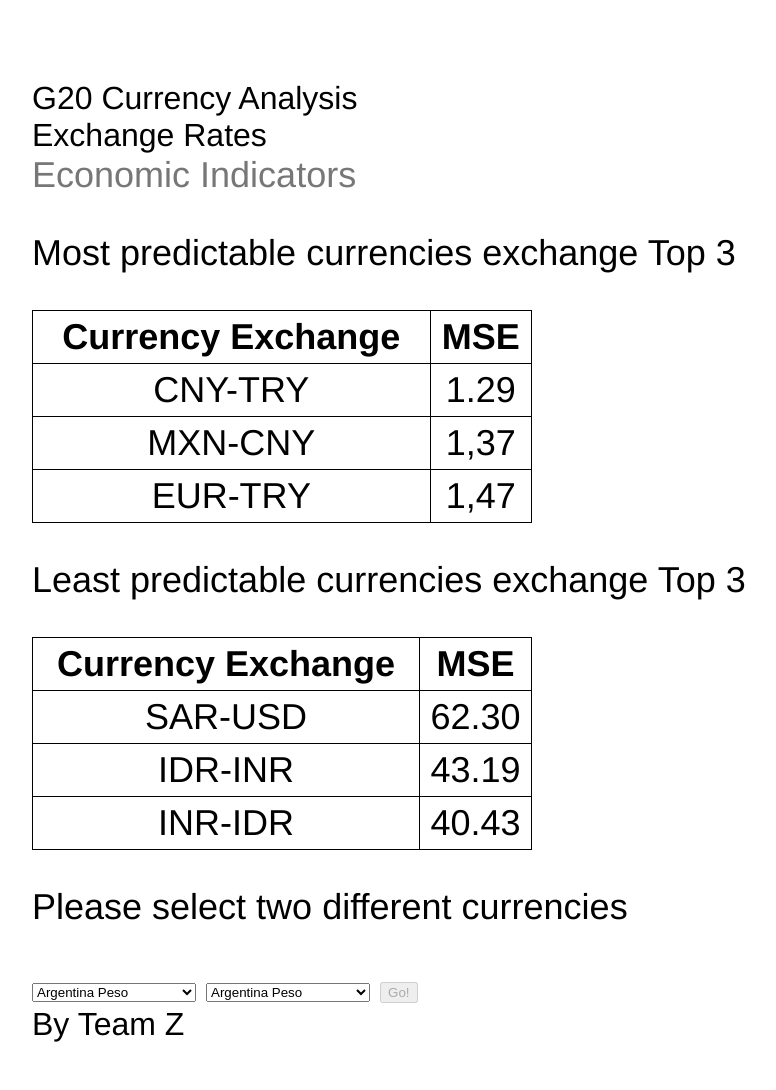
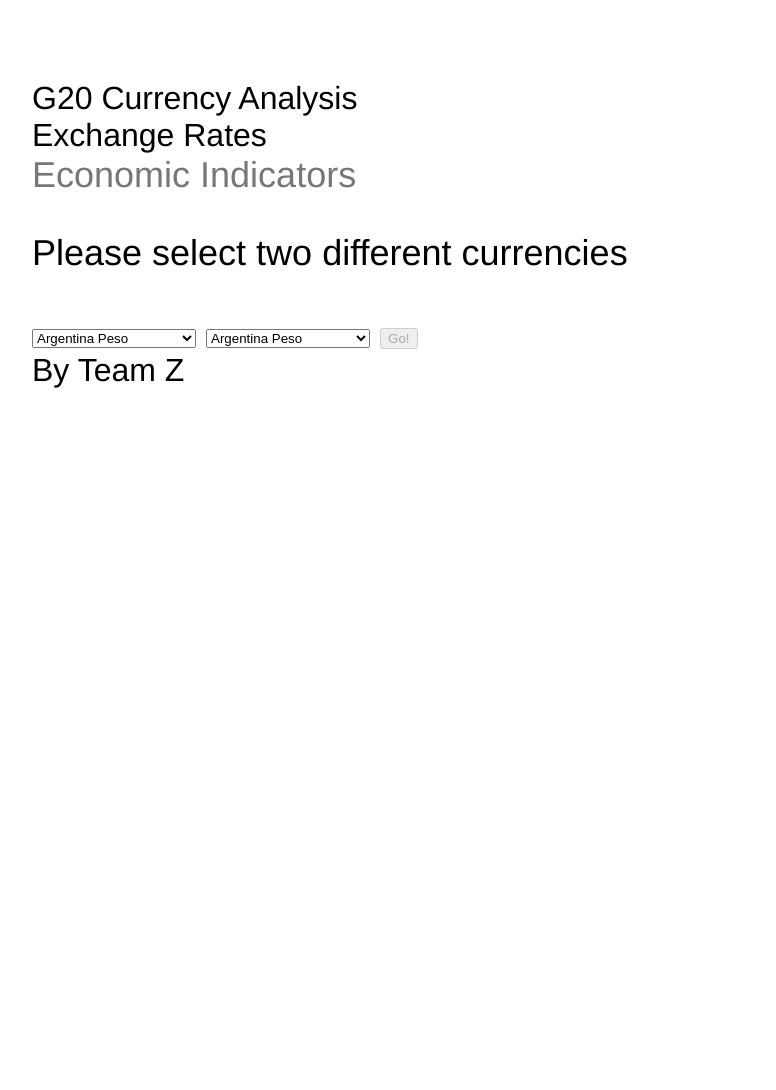
Before and after one commit to sg4g17/Cycle-to-Work, a Flask app: page / in a window 1280 px wide; the page is wider, and only the part inside the window is pictured. Shown: the top 1090 px of that part, without its empty margins (128-904 px from the left). After the commit the page ends 388 px from the top of that part, so only its background shows below. Run offline with Flask 2, Linux system fonts and the light colour scheme; some libraries are stand-ins or nearby versions.

Commit message:
remove results

```diff
--- a/App/templates/index.html
+++ b/App/templates/index.html
@@ -311,48 +311,6 @@
     <h1>Exchange Rates</h1>
     <a href="index2.html">Economic Indicators</a>
 
-    <p>Most predictable currencies exchange Top 3</p>
-    <table style="width:500px">
-
-        <tr>
-            <th>Currency Exchange</th>
-            <th>MSE</th>
-        </tr>
-        <tr>
-            <td>CNY-TRY</td>
-            <td>1.29</td>
-        </tr>
-        <tr>
-            <td>MXN-CNY</td>
-            <td>1,37</td>
-        </tr>
-        <tr>
-            <td>EUR-TRY</td>
-            <td>1,47</td>
-        </tr>
-    </table>
-    <p>Least predictable currencies exchange Top 3</p>
-    <table style="width:500px">
-
-        <tr>
-            <th>Currency Exchange</th>
-            <th>MSE</th>
-        </tr>
-        <tr>
-            <td>SAR-USD</td>
-            <td>62.30</td>
-        </tr>
-        <tr>
-            <td>IDR-INR</td>
-            <td>43.19</td>
-        </tr>
-        <tr>
-            <td>INR-IDR</td>
-            <td>40.43</td>
-        </tr>
-    </table>
-
-
     <p>Please select two different currencies</p>
     <select id="cur1" onchange=validateSelection(this)>
     <option value="ARS">Argentina Peso</option>
```
